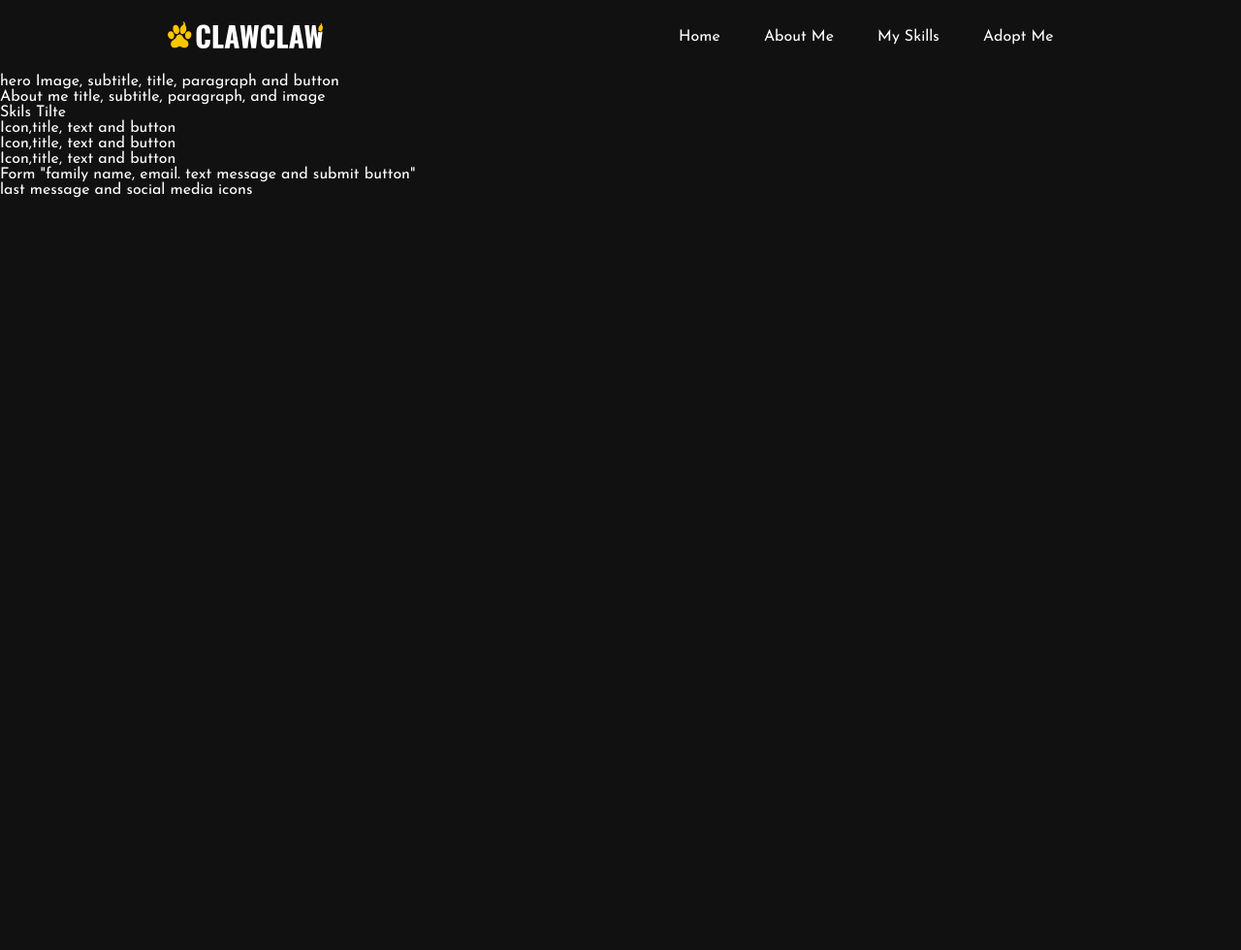
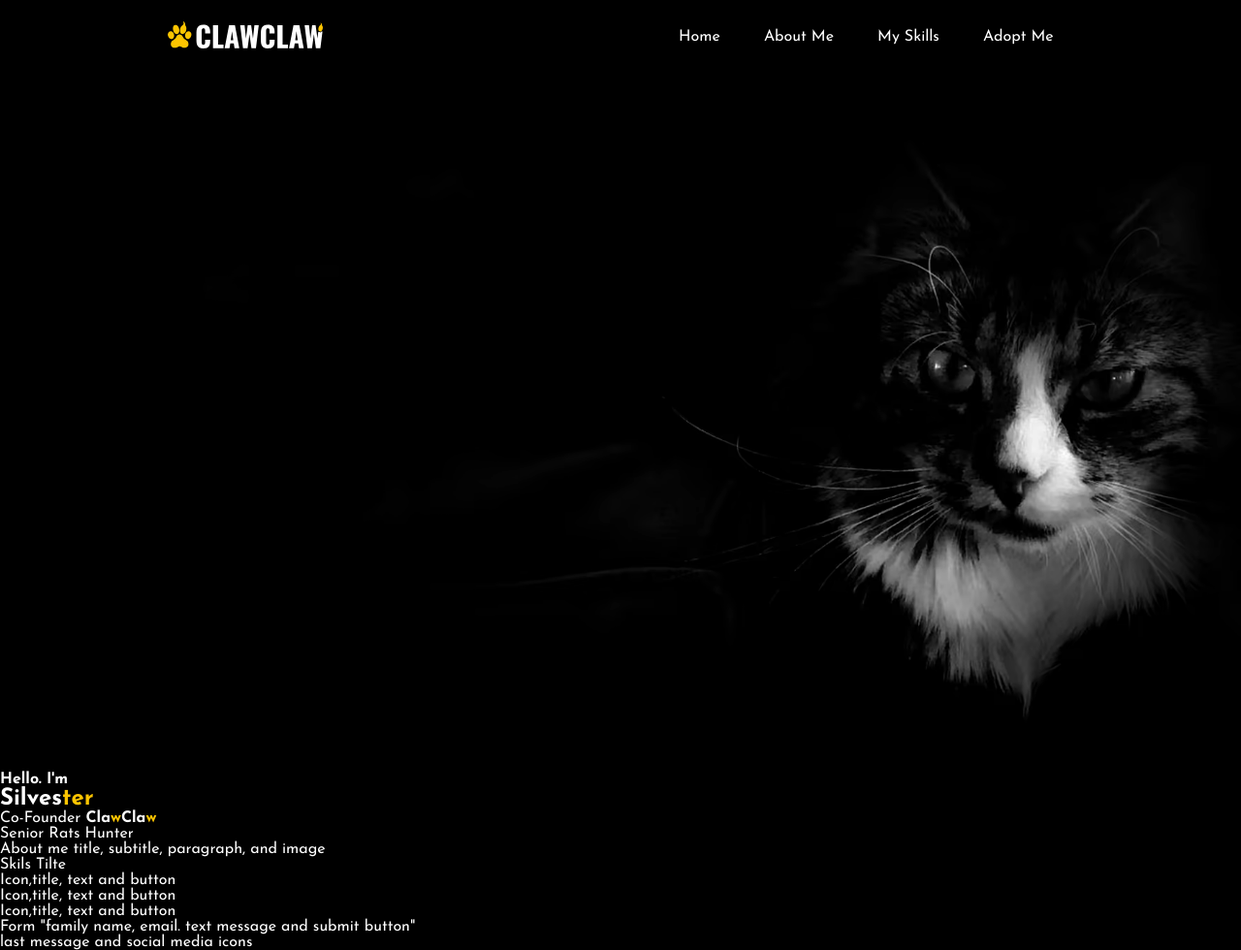
Before and after one commit to ajoedv/clawclaw, a plain HTML site: page index.html in a window 1280 px wide. Shown: the whole page at 97% size. Before the commit the page ends 800 px from the top, so only its background shows below. Drawn offline with Linux system fonts and the light colour scheme.

Commit message:
add header structure and style hero image  and change body background color and add span style color

```diff
--- a/assets/css/style.css
+++ b/assets/css/style.css
@@ -12,8 +12,11 @@
 body {
     font-family: "Josefin Sans", sans-serif;
     font-weight: 400;
-    background-color: #111;
+    background-color: #000;
     color: #fff;
+}
+span {
+    color: #fdc501;
 }
 
 /* Navigation*/
@@ -46,3 +49,12 @@ body {
     display: inline-block;
     padding: 30px 20px;
 }
+
+/* Header and hero image*/
+.hero-image {
+    height: 90vh;
+    width: 100%;
+    background-image: url(../images/clawclaw-hero-image.avif);
+    background-size: cover;
+    background-position: right;
+}
--- a/index.html
+++ b/index.html
@@ -37,7 +37,15 @@
 
 <!--Header-->
     <header>
-        hero Image, subtitle, title, paragraph and button
+        <section>
+            <div class="hero-image"></div>
+            <div class="hero-title">
+                <h4>Hello. I'm</h4>
+                <h1>Silves<span>ter</span></h1>
+                <p>Co-Founder <strong>Cla<span>w</span>Cla<span>w</span></strong></p>
+                <p>Senior Rats Hunter</p>
+            </div>
+        </section>
     </header>
 
 <!--About Me-->
```
Also changed, not shown: assets/images/clawclaw-hero-image.avif (added).
